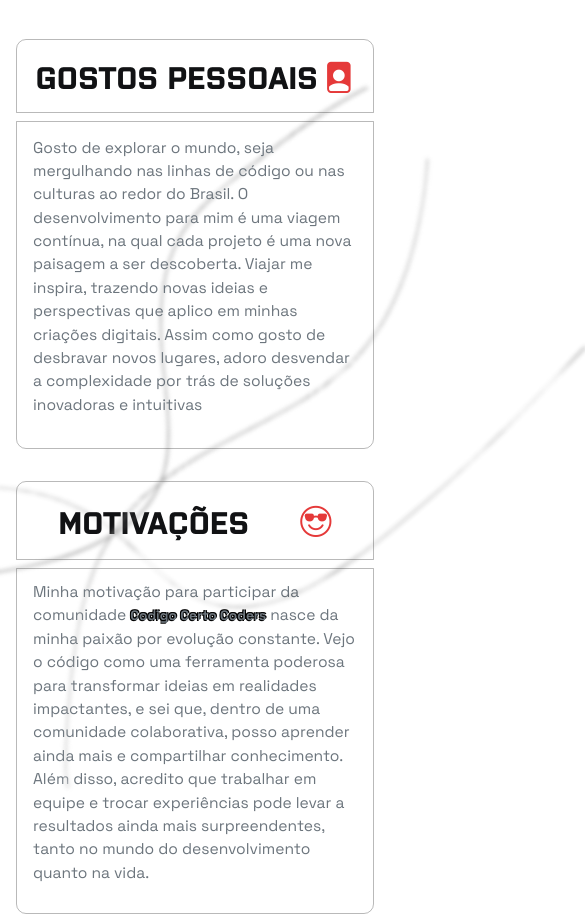
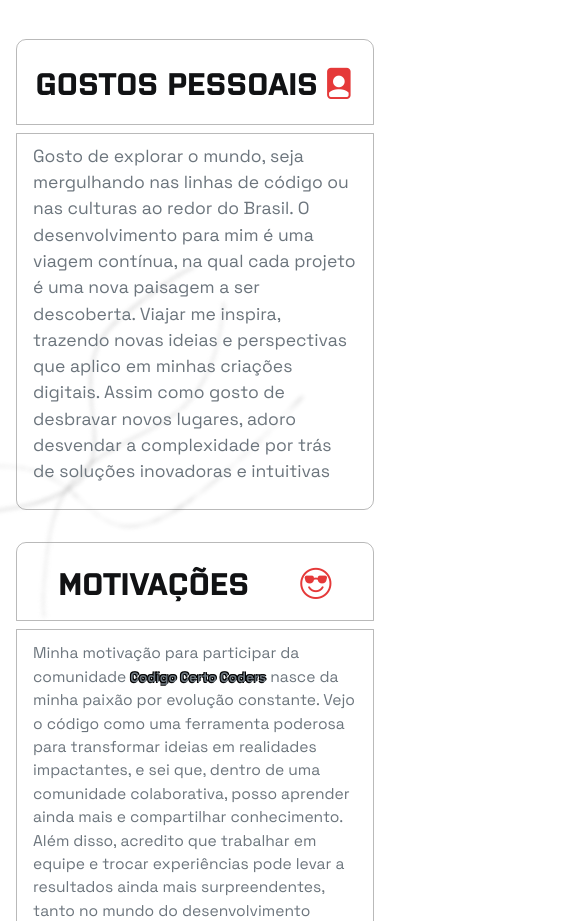
Before and after one commit to EriveltonMGit/Codigo_certo, an Angular app: page / in a window 390 px wide. Shown: the part 3100-4021 px from the top of the page, 585 px wide, since content can reach past the window. Built offline with nearby package versions, Linux system fonts and the light colour scheme.

Commit message:
chore: atualizaçao parte 3

```diff
--- a/src/app/section-3/section-3.component.scss
+++ b/src/app/section-3/section-3.component.scss
@@ -191,7 +191,7 @@
 
 // IMG LINHAS
 .img_bk_roxo img {
-    width: 100%;
+    width: 50vw;
     rotate: 50deg;
     object-fit: cover;
     filter: blur(2px);
@@ -238,7 +238,7 @@
     justify-content: space-around;
     color: var(--bs-gray-600);
     font-family: SpaceGrotesk-VariableFont;
-    font-size: 4vw;
+    font-size: 4.5vw;
     border-radius: 10px;
     border-radius: 0px 0px 10px 10px;
     border: 1px solid rgba(0, 0, 0, 0.274);
```
